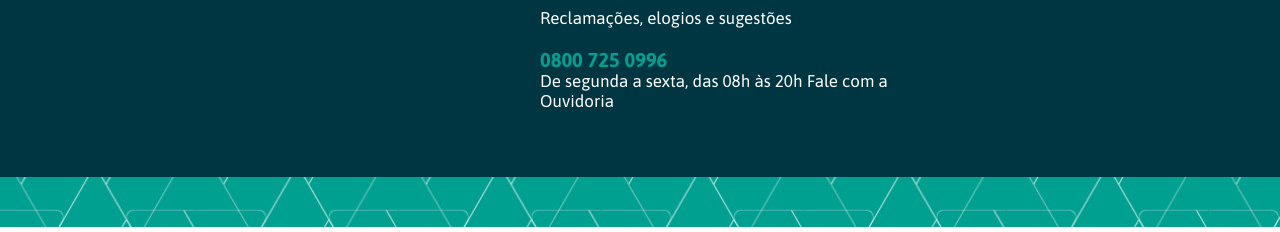
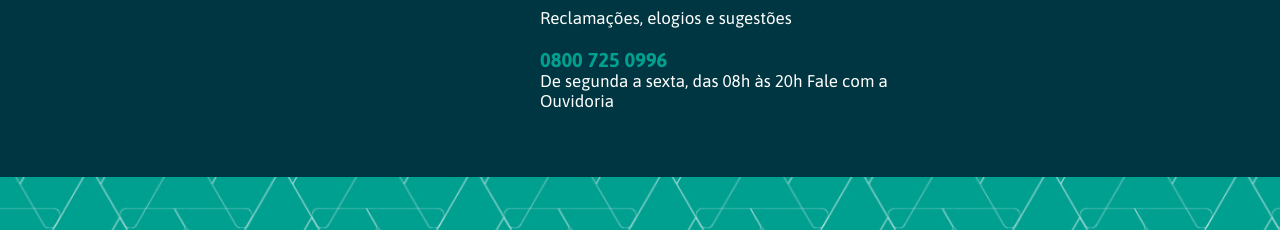
Before and after one commit to LucasKetelhut/PSSicoob, a plain HTML site: page index.html in a window 1280 px wide. Shown: the part 3483-3715 px from the top of the page. Drawn offline with Linux system fonts and the light colour scheme.

Commit message:
Pequena correçao feita

```diff
--- a/css/style.css
+++ b/css/style.css
@@ -494,3 +494,7 @@ body {
     background-image: url("/img/footer.jpg");
     height: 50px;
 }
+
+.footer-footer img {
+    width: 100%;
+}
--- a/index.html
+++ b/index.html
@@ -165,6 +165,7 @@
             </div>
         </div>
         <div class="footer-footer">
+            <img src="img/footer.jpg" alt="Rodapé">
         </div>
     </footer>
 </body>
```
